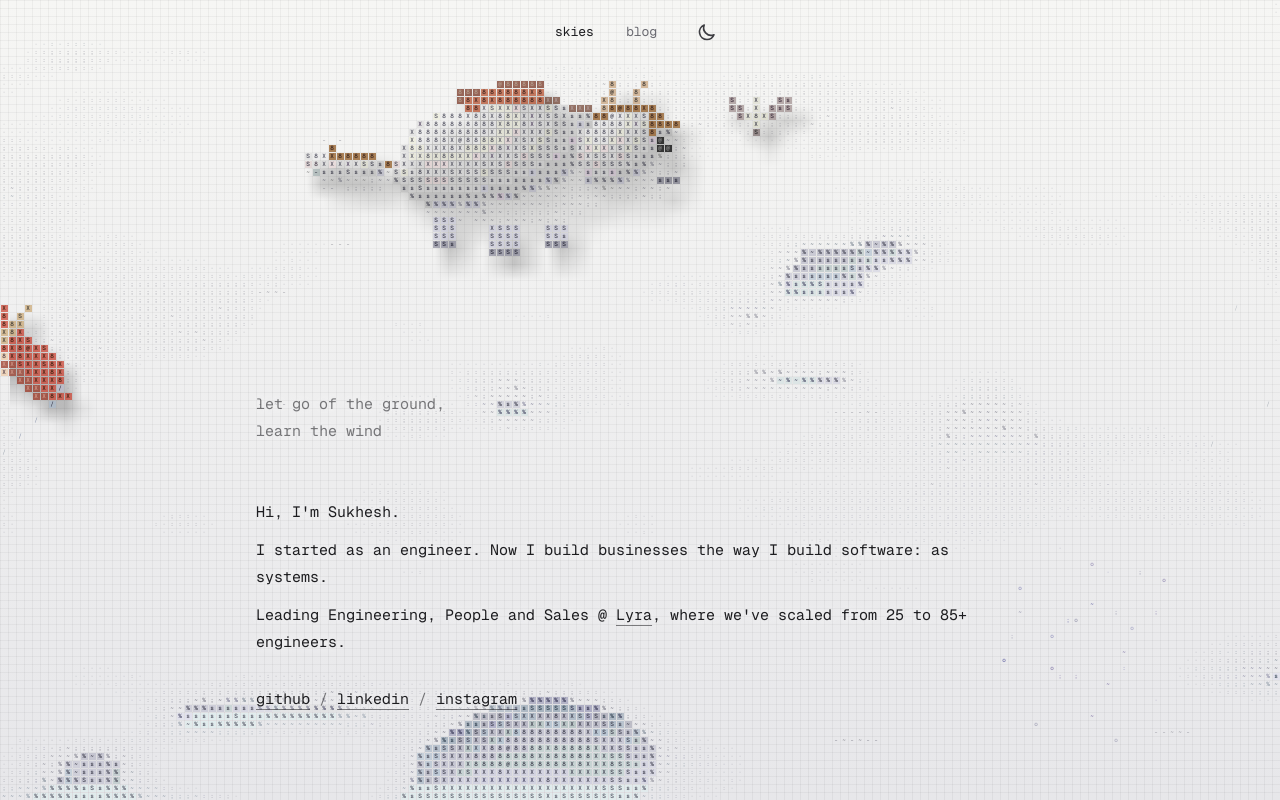
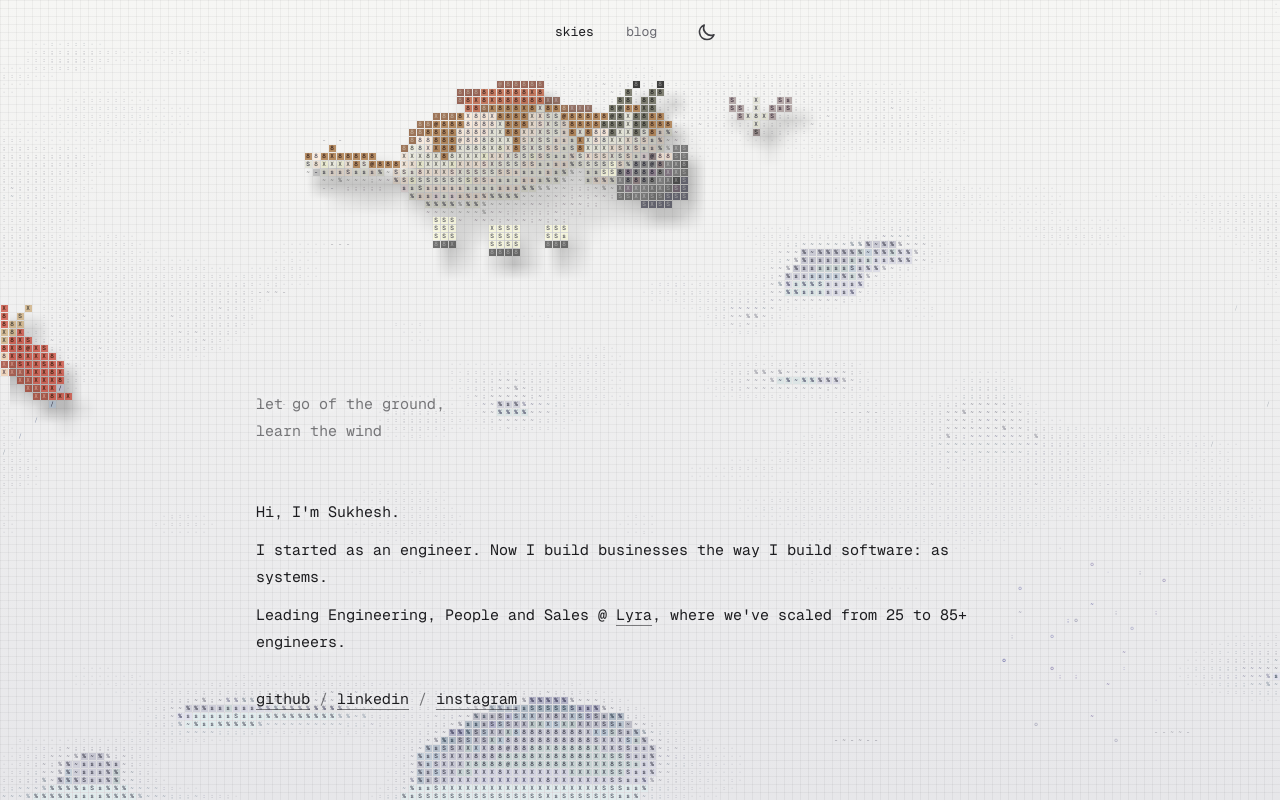
Before and after one commit to KeSukhesh/kesukhesh.github.io, an Astro site: page / in a window 1280 px wide. Built offline with nearby package versions, Linux system fonts and the light colour scheme; Astro itself is replaced by a stand-in of ours; animation ran at ten frames a second.

Commit message:
Appa in his real colours
Cream coat, the arrow running into a spine stripe with three bands down his
side and a stripe along his tail, dark horns growing up and forward, dark grey
chin and muzzle with a pale eye, dark feet.

```diff
--- a/src/scripts/skies-scene.js
+++ b/src/scripts/skies-scene.js
@@ -195,28 +195,48 @@ export function startSkies(cvs) {
   const ease = (o, tgt, dt) => { const k = Math.min(1, dt * 4); o[0] += (tgt[0] - o[0]) * k; o[1] += (tgt[1] - o[1]) * k; };
 
   // --- Appa: drawn from shapes, not a bitmap, so he shades and scales cleanly ---
-  const FUR_L = [240, 238, 230], FUR_D = [150, 150, 160], LEG = [206, 206, 210], FOOT = [138, 138, 148];
-  const ARROW = [152, 100, 62], HORN = [198, 172, 132], EYE = [26, 26, 30], MOUTH = [108, 108, 116];
+  // Cream coat; the brown arrow runs off his head into a spine stripe with three pointed bands down his side and
+  // a stripe along his tail. Dark horns growing up and forward, dark grey chin and muzzle, pale eye, dark feet.
+  const CREAM_L = [246, 240, 222], CREAM_D = [166, 158, 144], STRIPE = [170, 118, 68], STRIPE_D = [130, 86, 48];
+  const HOOF = [76, 72, 74], HORN_DK = [110, 98, 86], HORN_TIP = [26, 26, 30], NOSE = [70, 66, 72];
+  const CHIN_D = [62, 60, 64], CHIN_L = [124, 120, 120], EYE_PALE = [226, 218, 196], MOUTH_DK = [36, 34, 38];
   const SADDLE = [180, 86, 54], SADDLE_D = [112, 58, 40], REIN = [100, 62, 44];
-  const furShade = (nx, ny, x, y) => {
+  const ell = (x, y, cx, cy, rx, ry) => ((x - cx) / rx) ** 2 + ((y - cy) / ry) ** 2;
+  // A thick curved stroke sampled as short segments; returns how far along it (0..1) the point is, or -1.
+  const stroke = (x, y, f, w0, w1, n) => {
+    for (let k = 0; k < n; k++) {
+      const [ax, ay] = f(k / n), [bx, by] = f((k + 1) / n);
+      if (segDist(x, y, ax, ay, bx, by) < w0 + (w1 - w0) * (k + 0.5) / n) return (k + 0.5) / n;
+    }
+    return -1;
+  };
+  const creamShade = (nx, ny, x, y) => {
     const nz = Math.sqrt(Math.max(0, 1 - Math.min(1, nx * nx + ny * ny)));
     const lit = Math.max(0, nx * LIGHT[0] + ny * LIGHT[1] + nz * LIGHT[2]);
-    return [(0.32 + 0.6 * lit) * (0.86 + 0.14 * vn(x * 1.4, y * 1.4, 33)), mix(FUR_D, FUR_L, lit)];
+    return [(0.32 + 0.6 * lit) * (0.86 + 0.14 * vn(x * 1.4, y * 1.4, 33)), mix(CREAM_D, CREAM_L, lit)];
   };
   function appaAt(x, y, tail, legP) {
     const fur = (vn(x * 0.8 + 3, y * 0.8, 31) - 0.5) * 0.28; // shaggy outline
-    for (const hx of [12, 15.6]) { // horns
-      const v = y + 7.2, u = x - hx;
-      if (v > -2.8 && v < 0.4 && Math.abs(u + v * 0.5) < 0.65) return [0.86, HORN];
+    for (const hx of [12.6, 16.2]) { // horns grow out of the head, up and forward
+      const k = stroke(x, y, s => [hx + 3.4 * s, -4.4 - 6.8 * s + 1.4 * s * s], 1.15, 0.55, 6);
+      if (k >= 0) return [0.88, k > 0.7 ? HORN_TIP : HORN_DK];
     }
     const hx = x - 15, hy = y + 1, he = (hx * hx) / 49 + (hy * hy) / 43.6;
-    if (he < 1 + fur) { // head, with the arrow running over it to a point on the forehead
-      if ((x - 19.2) ** 2 + (y + 1.6) ** 2 < 0.9) return [0.92, EYE];
-      if (Math.abs(y - 3) < 0.45 && x > 18 && x < 21.5) return [0.55, MOUTH];
+    const jowl = ell(x, y, 18.4, 3.0, 4.4, 3.6); // the big dark chin that hangs below his face
+    if (he < 1 + fur || jowl < 1) {
+      if (ell(x, y, 19.4, -0.6, 0.9, 0.7) < 1) return [0.9, EYE_PALE];
+      if (ell(x, y, 22.0, 0.9, 0.6, 0.5) < 1) return [0.9, NOSE];
+      if (Math.abs(y - 3.4) < 0.45 && x > 17.6 && x < 21.8) return [0.75, MOUTH_DK];
       const top = -1 - 6.6 * Math.sqrt(Math.max(0, 1 - hx * hx / 49));
-      const thick = x > 17 ? (21.8 - x) * 0.95 : 1.3;
-      if (x > 9 && y - top < thick) return [0.88, ARROW];
-      return furShade(hx / 7, hy / 6.6, x, y);
+      const thick = x > 17 ? (21.8 - x) * 0.95 : 1.6;
+      if (he < 1 && x > 8 && y - top < thick) return [0.88, STRIPE]; // the arrow, running back into the spine stripe
+      if (jowl < 1 || (x > 13 && y > 1.5 - (x - 13) * 0.39)) {        // dark grey muzzle and chin
+        const nx = (x - 18.4) / 4.4, ny = (y - 3.0) / 3.6, nz = Math.sqrt(Math.max(0, 1 - Math.min(1, nx * nx + ny * ny)));
+        const lit = Math.max(0, nx * LIGHT[0] + ny * LIGHT[1] + nz * LIGHT[2]);
+        return [0.62 + 0.25 * lit, mix(CHIN_D, CHIN_L, lit)];
+      }
+      if (ell(x, y, 12.4, 1.4, 1.6, 1.1) < 1) return [0.7, CREAM_L];   // small ear
+      return creamShade(hx / 7, hy / 6.6, x, y);
     }
     if (segDist(x, y, 4.5, -8.4, 13, -5.5) < 0.38) return [0.72, REIN];
     const bodyTop = Math.abs(x) < 16 ? -8.8 * Math.sqrt(1 - (x * x) / 256) : 0;
@@ -225,16 +245,24 @@ export function startSkies(cvs) {
       return [0.84, rim ? SADDLE_D : SADDLE];
     }
     const ry = y > 0 ? 8 : 8.8, be = (x * x) / 256 + (y * y) / (ry * ry);
-    if (be < 1 + fur) return furShade(x / 16, y / ry, x, y);
+    if (be < 1 + fur) {
+      let band = 0; // three pointed bands down his side, hanging off the spine stripe
+      for (const c of [-9, 0, 9]) band = Math.max(band, 1 - Math.abs(x - c) / 2.8);
+      if (y < bodyTop + 1.4 + 5.6 * band) return [0.86, y < bodyTop + 1.1 ? STRIPE_D : STRIPE];
+      return creamShade(x / 16, y / ry, x, y);
+    }
     for (const lx of [-9.5, -2.5, 5.2]) { // three visible legs, paddling slowly
       const sw = Math.sin(legP + lx * 0.4), cx = lx + sw * 0.5;
       if (Math.abs(x - cx) < 1.7 && y > 6 && y < 11.2 + sw * 0.4)
-        return y > 10.1 + sw * 0.4 ? [0.7, FOOT] : [0.6 + 0.1 * vn(x, y, 7), LEG];
+        return y > 10.1 + sw * 0.4 ? [0.8, HOOF] : [0.6 + 0.1 * vn(x, y, 7), CREAM_L];
     }
-    // flat beaver tail, waggling, with its own arrow on top
+    // flat beaver tail, waggling, brown along the top in little points
     const tx = x + 15, ty = y - 1, ct = Math.cos(tail), st = Math.sin(tail);
     const u = tx * ct + ty * st, v = -tx * st + ty * ct;
-    if ((u + 6.5) ** 2 / 42 + (v * v) / 6.8 < 1 + fur) return v < -1.2 ? [0.85, ARROW] : furShade((u + 6.5) / 6.5, v / 2.6, x, y);
+    if ((u + 6.5) ** 2 / 42 + (v * v) / 6.8 < 1 + fur) {
+      const f = ((u / 3.2) % 1 + 1) % 1, tooth = Math.pow(1 - Math.abs(2 * f - 1), 1.4);
+      return v < -0.3 - 1.3 * tooth ? [0.86, STRIPE] : creamShade((u + 6.5) / 6.5, v / 2.6, x, y);
+    }
     return null;
   }
   // Appa's path is a pure function of time, so Toothless can plan around where he will be.
```
